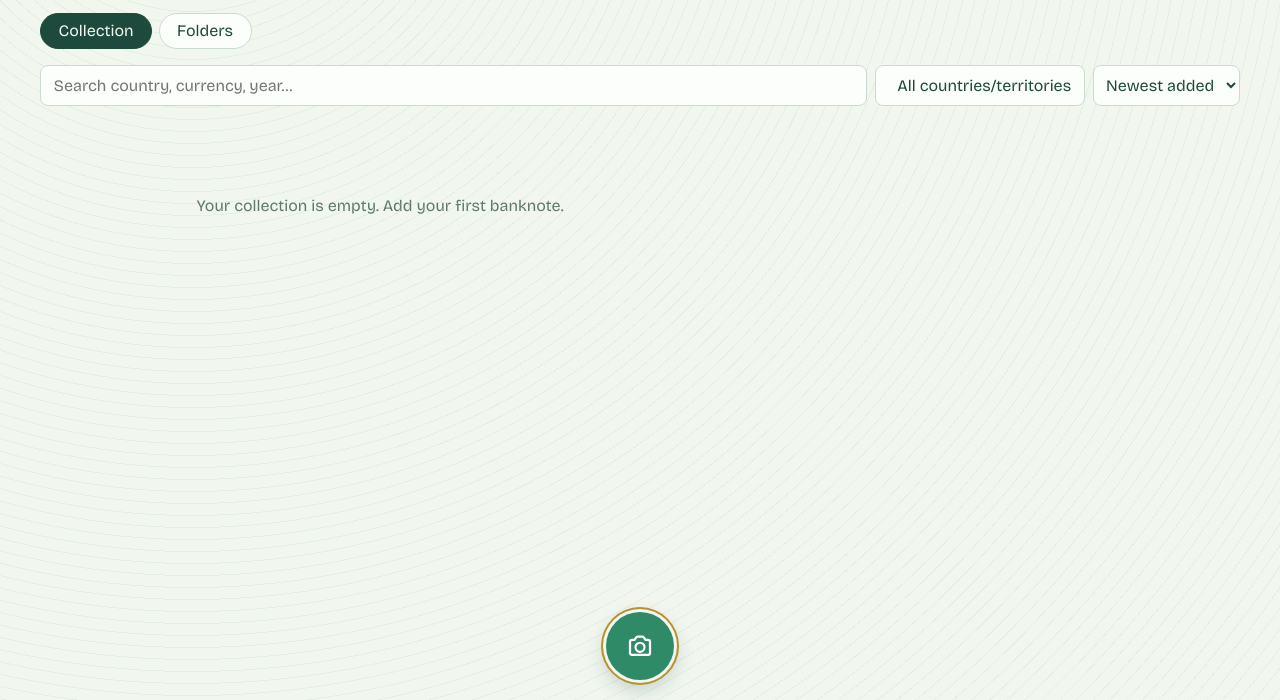
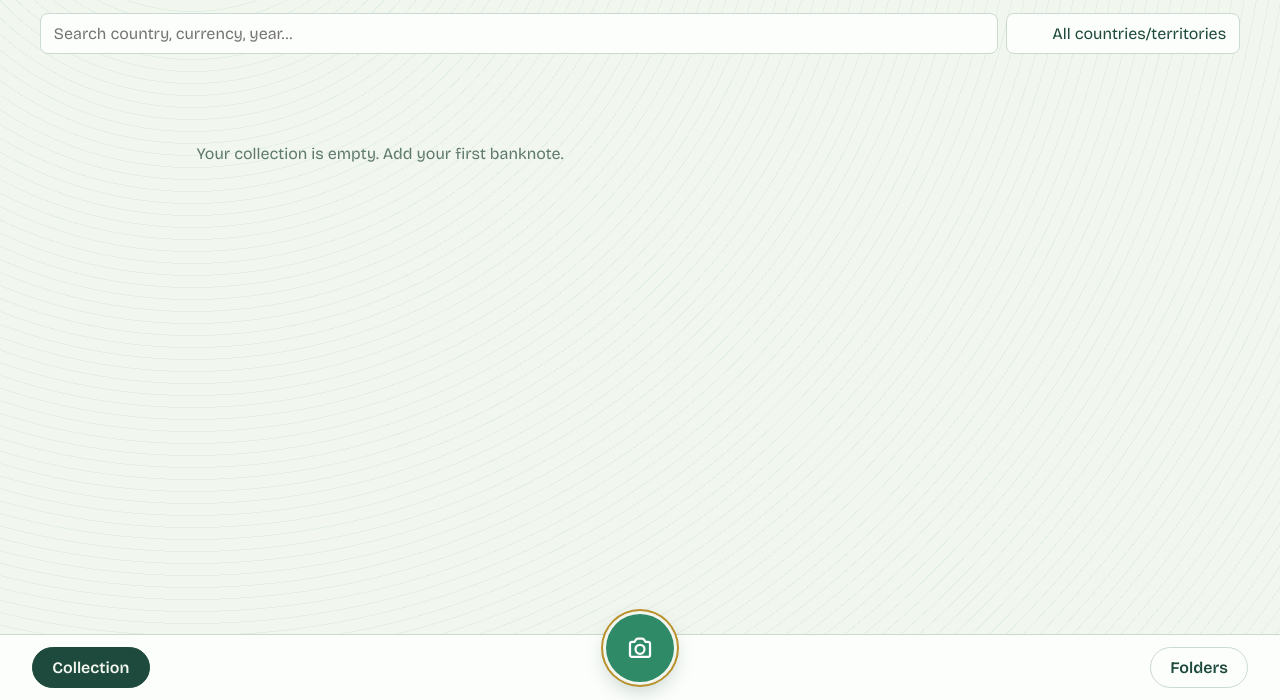
Before and after one commit to unimatonk-cell/billetes, a plain HTML site: page index.html in a window 1280 px wide. Shown: the part 100-800 px from the top of the page. Drawn offline with nearby package versions, Linux system fonts and the light colour scheme.

Commit message:
Update index.html

```diff
--- a/index.html
+++ b/index.html
@@ -57,8 +57,8 @@ dialog p.help{color:var(--mute);font-size:.9rem;margin-top:0}
 [hidden]{display:none!important}
 .stats{display:flex;gap:1.2rem;margin:.3rem 0 0;color:var(--mute);font-size:.95rem}
 .stats b{color:var(--gold);font-size:1.2rem;margin-right:.25rem}
-.tabs{display:flex;gap:.4rem;padding:.5rem clamp(1rem,4vw,2.5rem)}
-.tabs button{border-radius:99px;padding:.35rem 1.1rem}
+.tabs{position:fixed;left:0;right:0;bottom:0;z-index:9;display:flex;justify-content:space-between;align-items:center;padding:.75rem clamp(1rem,5vw,2rem) calc(.75rem + env(safe-area-inset-bottom,0px));background:var(--card);border-top:1px solid var(--line)}
+.tabs button{border-radius:99px;padding:.5rem 1.2rem;font-weight:600}
 .tabs button[aria-pressed=true]{background:var(--ink);color:var(--bg);border-color:var(--ink)}
 .list,.sub{max-width:760px;padding:0 clamp(1rem,4vw,2.5rem)}
 .list{display:flex;flex-direction:column;gap:.5rem;padding-bottom:3rem}
@@ -68,7 +68,7 @@ dialog p.help{color:var(--mute);font-size:.9rem;margin-top:0}
 .info{flex:1;min-width:0}.info b{display:block;font-size:1.1rem}
 .info .c{display:flex;align-items:center;gap:.4rem;color:var(--mute);font-size:.9rem}
 .yr{font-weight:600;color:var(--mute)}
-.flag{width:20px;height:auto;border-radius:2px;flex:none}
+.flag{width:24px;height:18px;object-fit:cover;border-radius:2px;flex:none;display:inline-block;text-align:center;line-height:18px}
 .ficon{width:34px;height:26px;border-radius:3px 9px 4px 4px;background:var(--acc);flex:none;margin:0 .4rem}
 .fcount{color:var(--mute)}
 .fhead{display:flex;justify-content:space-between;align-items:center;padding:0 clamp(1rem,4vw,2.5rem) .75rem;max-width:760px}.fhead h2{margin:0}
@@ -76,9 +76,9 @@ dialog p.help{color:var(--mute);font-size:.9rem;margin-top:0}
 .dd ul{position:absolute;z-index:5;left:0;top:calc(100% + 4px);min-width:270px;max-height:320px;overflow:auto;margin:0;padding:.3rem;list-style:none;background:var(--card);border:1px solid var(--line);border-radius:10px;box-shadow:0 8px 24px rgba(29,74,60,.18)}
 .dd li{display:flex;align-items:center;gap:.55rem;padding:.45rem .6rem;border-radius:6px;cursor:pointer}
 .dd li:hover,.dd li[aria-selected=true]{background:var(--bg)}.dd li small{margin-left:auto;color:var(--mute)}
-.fab{position:fixed;left:50%;transform:translateX(-50%);bottom:calc(1.25rem + env(safe-area-inset-bottom,0px));width:68px;height:68px;border-radius:50%;padding:0;display:flex;align-items:center;justify-content:center;background:var(--acc);color:var(--accfg);border:0;box-shadow:0 0 0 3px var(--bg),0 0 0 5px var(--gold),0 8px 20px rgba(29,74,60,.25);z-index:10}
+.fab{position:fixed;left:50%;transform:translateX(-50%);bottom:calc(1.1rem + env(safe-area-inset-bottom,0px));width:68px;height:68px;border-radius:50%;padding:0;display:flex;align-items:center;justify-content:center;background:var(--acc);color:var(--accfg);border:0;box-shadow:0 0 0 3px var(--bg),0 0 0 5px var(--gold),0 8px 20px rgba(29,74,60,.25);z-index:10}
 .fab:active{transform:translateX(-50%) scale(.94)}
-.list{padding-bottom:7rem}
+.list{padding-bottom:9rem}
 </style>
 </head>
 <body>
@@ -91,12 +91,6 @@ dialog p.help{color:var(--mute);font-size:.9rem;margin-top:0}
 <div class="tools" id="tools">
   <input type="search" id="q" placeholder="Search country, currency, year…" aria-label="Search">
   <div class="dd" id="dd"><button type="button" id="ddBtn" aria-haspopup="listbox" aria-expanded="false"></button><ul id="ddList" role="listbox" aria-label="Country or territory" hidden></ul></div>
-  <select id="sort" aria-label="Sort">
-    <option value="added">Newest added</option>
-    <option value="country">Country A–Z</option>
-    <option value="year">Year</option>
-    <option value="value">Value</option>
-  </select>
 </div>
 <div class="sub" id="sub"></div>
 <main class="list" id="list"></main>
@@ -188,8 +182,9 @@ $("countries").innerHTML = NAMES.sort().map(n => `<option value="${n}">`).join("
 const isoOf = n => /^[A-Za-z]{2}$/.test(n.iso || "") ? n.iso.toUpperCase() : REG[(n.country || "").toLowerCase().replace(/\s+sar china$/, "").trim()] || "";
 const countryKey = n => isoOf(n) || (n.country || "").toLowerCase();
 const el = (t, txt, cls) => { const e = document.createElement(t); if (txt != null) e.textContent = txt; if (cls) e.className = cls; return e; };
-const flagEl = iso => { if (!iso) return el("span"); const i = el("img", null, "flag"); i.alt = ""; i.loading = "lazy";
-  i.src = `https://flagcdn.com/w40/${iso.toLowerCase()}.png`; i.onerror = () => i.remove(); return i; };
+const flagEl = iso => { if (!iso) return el("span", null, "flag"); const i = el("img", null, "flag"); i.alt = ""; i.width = 24; i.height = 18;
+  i.src = `https://flagcdn.com/w40/${iso.toLowerCase()}.png`;
+  i.onerror = () => i.replaceWith(el("span", String.fromCodePoint(...[...iso.toUpperCase()].map(c => 127397 + c.charCodeAt(0))), "flag")); return i; };
 
 // ---------- Render ----------
 function row(n) {
@@ -244,9 +239,7 @@ function render() {
   const q = $("q").value.toLowerCase().trim();
   let items = pool.filter(n => !country || countryKey(n) === country)
     .filter(n => !q || [n.country, n.currency, n.value, n.year].join(" ").toLowerCase().includes(q));
-  const s = $("sort").value;
-  items.sort((a, b) => s === "country" ? a.country.localeCompare(b.country) : s === "year" ? (+b.year || 0) - (+a.year || 0)
-    : s === "value" ? (parseFloat(b.value) || 0) - (parseFloat(a.value) || 0) : b.added - a.added);
+  items.sort((a, b) => b.added - a.added);
   if (!items.length) list.append(el("p", notes.length ? "No banknotes match." : "Your collection is empty. Add your first banknote.", "empty"));
   items.forEach(n => list.append(row(n)));
 }
@@ -308,7 +301,7 @@ $("cancel").onclick = () => $("editor").close();
 $("newFolder").onclick = async () => { const name = prompt("Folder name"); if (!name?.trim()) return;
   const f = {id: uid(), name: name.trim()}; await put("folders", f); folders.push(f); render(); };
 $("addNote").onclick = () => openEditor(null);
-$("q").oninput = render; $("sort").onchange = render;
+$("q").oninput = render;
 $("export").onclick = () => {
   const blob = new Blob([JSON.stringify({notes, folders})], {type: "application/json"});
   Object.assign(document.createElement("a"), {href: URL.createObjectURL(blob), download: "banknote-collection-backup.json"}).click();
```
